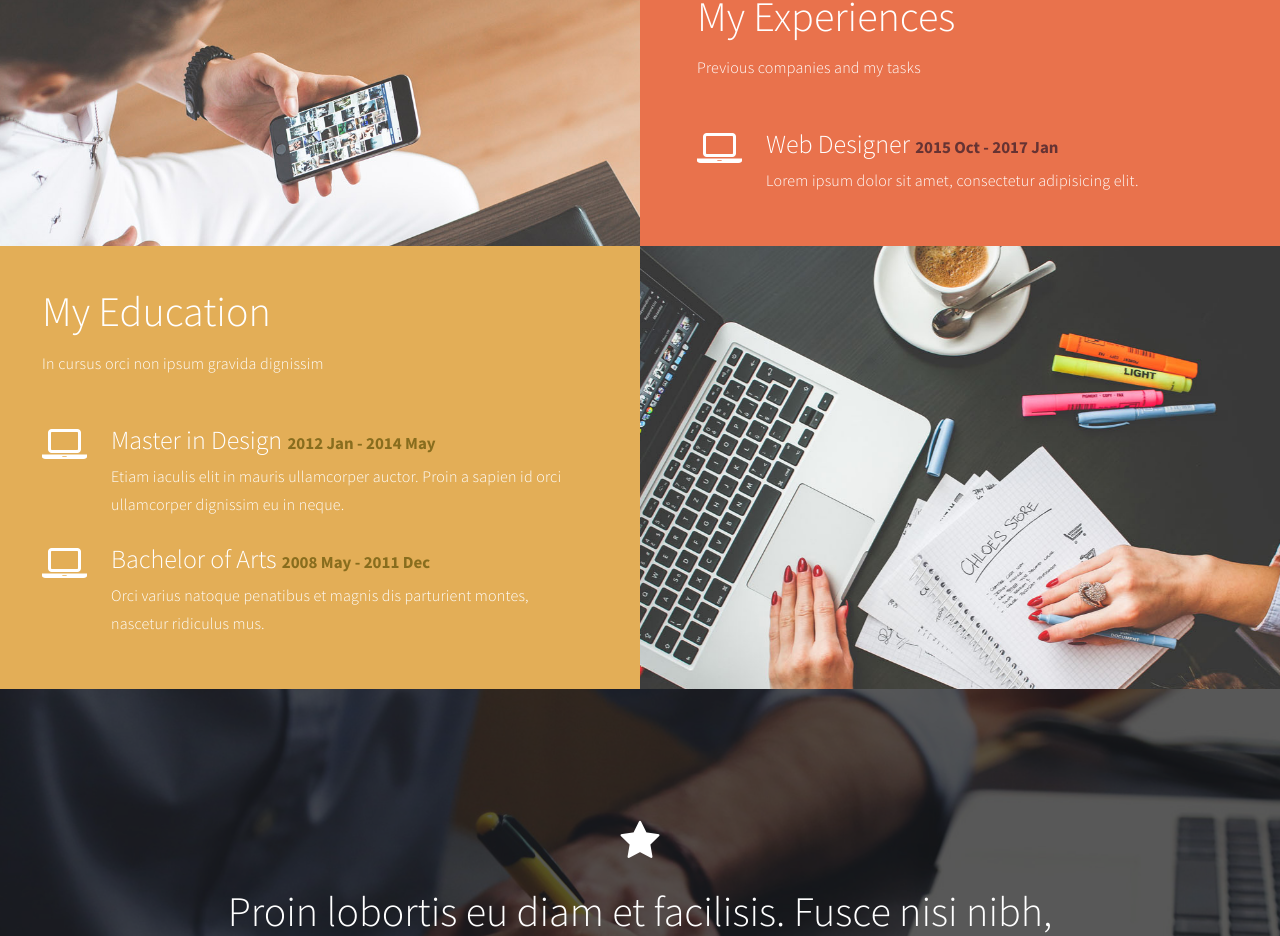
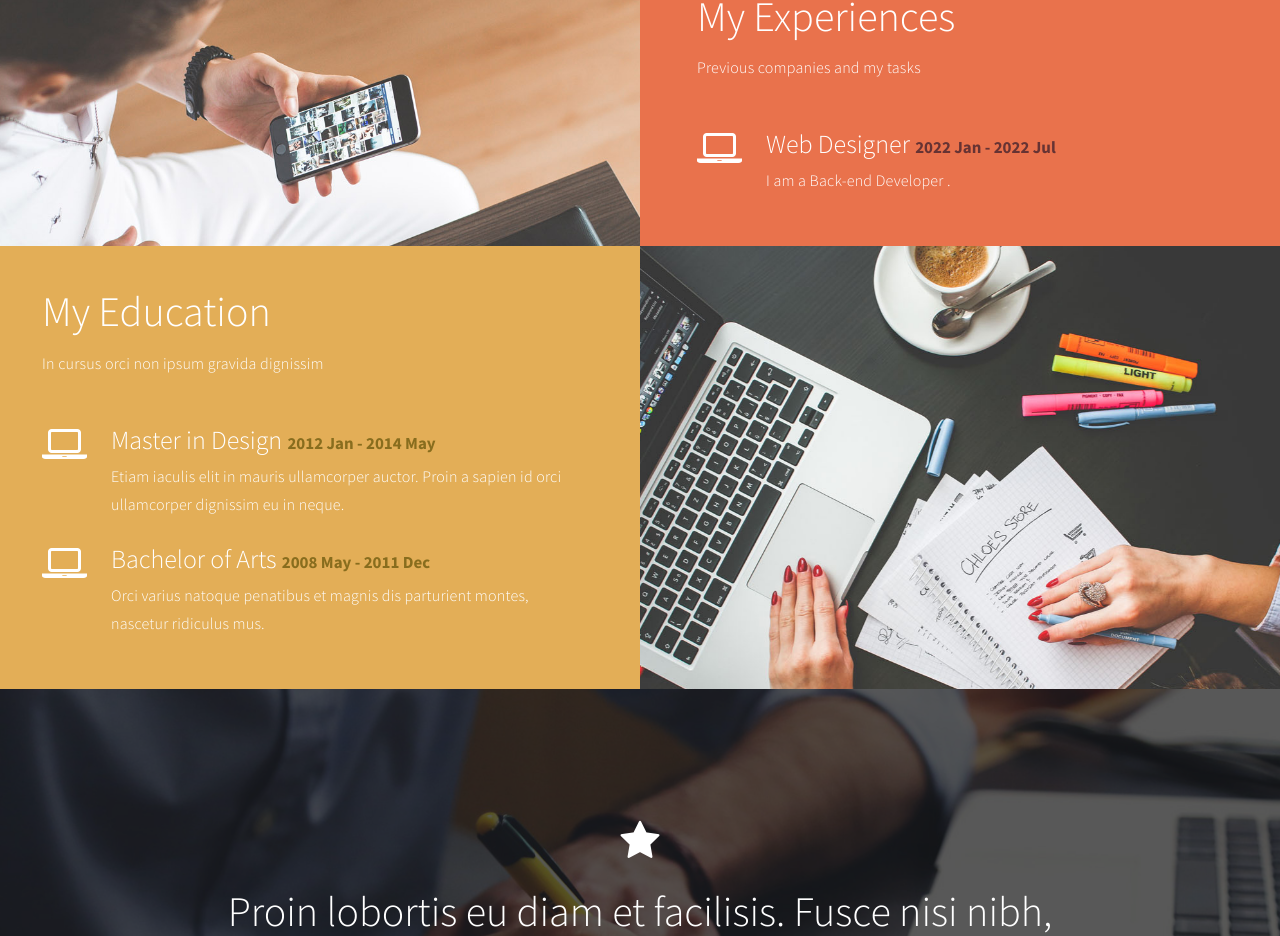
Before and after one commit to Pallab-t/my-portfilio.github.io, a plain HTML site: page index.html in a window 1280 px wide. Shown: the part 1557-2493 px from the top of the page. Drawn offline with Linux system fonts and the light colour scheme.

Commit message:
ex update

```diff
--- a/index.html
+++ b/index.html
@@ -222,8 +222,8 @@
                                    <i class="fa fa-laptop"></i>
                               </div>
                               <div class="media-body">
-                                   <h3 class="media-heading">Web Designer <small>2015 Oct - 2017 Jan</small></h3>
-                                   <p class="color-white">Lorem ipsum dolor sit amet, consectetur adipisicing elit.</p>
+                                   <h3 class="media-heading">Web Designer <small>2022 Jan - 2022 Jul</small></h3>
+                                   <p class="color-white">I am a Back-end Developer .</p>
                               </div>
                          </div>
 
```
